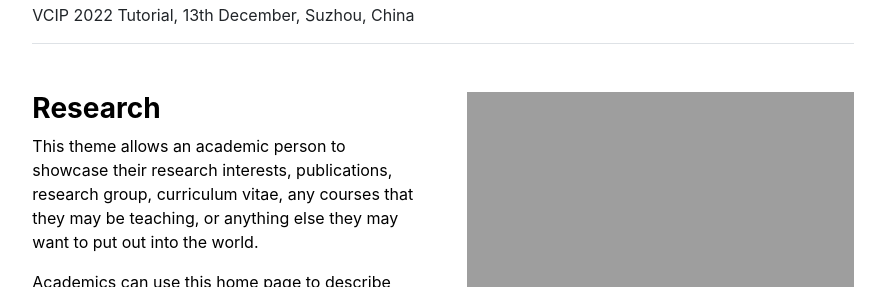
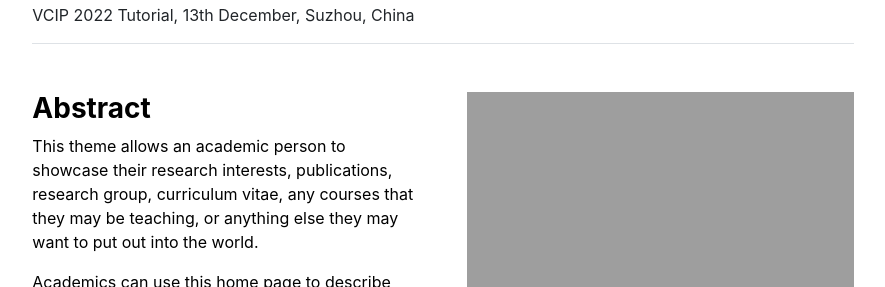
Before and after one commit to XiaYi59/LVCT, a Jekyll site: the page built from index.md, in a window 1280 px wide. Shown: the part 153-440 px from the top of the page, without its empty margins (197-1082 px from the left). Built offline with Jekyll 4.4.1, drawn with Linux system fonts in a browser that asks for light colours.

Commit message:
Update home.html

```diff
--- a/_layouts/home.html
+++ b/_layouts/home.html
@@ -4,7 +4,7 @@ layout: default
 
 <div class="row g-5 mb-5">
   <div class="col-md-6">
-    <h3 class="fw-bold">Research</h3>
+    <h3 class="fw-bold">Abstract</h3>
     {{ content }}
   </div>
   <div class="col-md-6">
```
